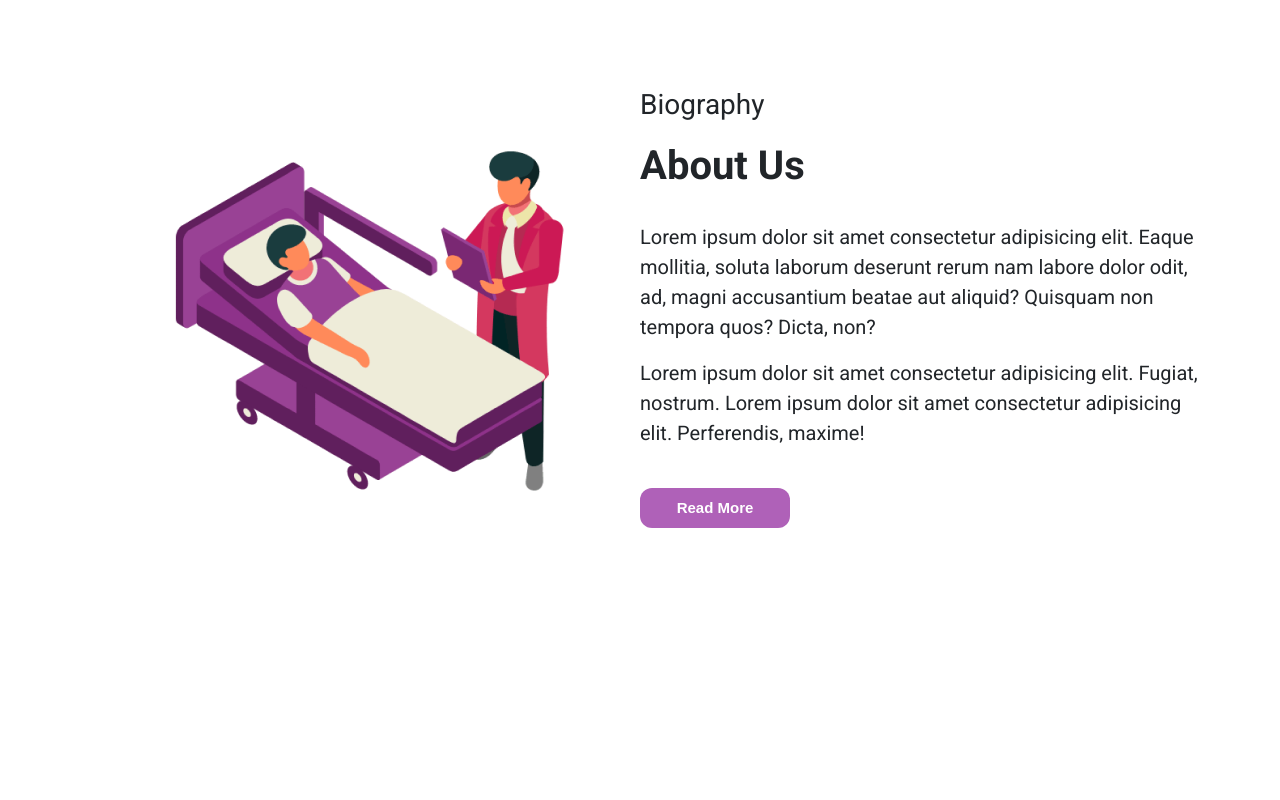
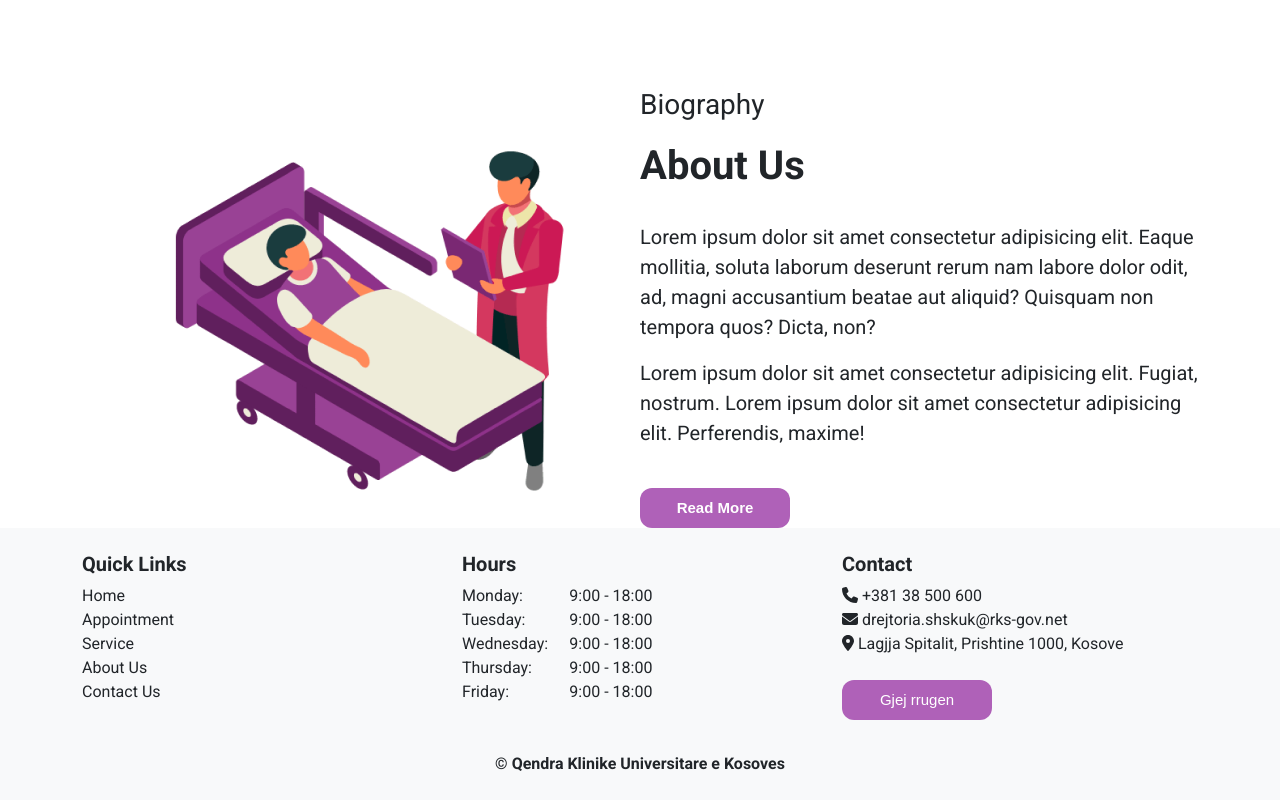
Before and after one commit to Juba1r/Medical-website-by-React-Bootstrap, a React (Vite) app in the folder @latest/: page / in a window 1280 px wide. Shown: the part 627-1427 px from the top of the page. Before the commit the page ends 1160 px from the top, so only its background shows below. Built offline with nearby package versions, Linux system fonts and the light colour scheme.

Commit message:
footer added

```diff
--- a/@latest/package.json
+++ b/@latest/package.json
@@ -10,6 +10,8 @@
     "preview": "vite preview"
   },
   "dependencies": {
+    "@fortawesome/free-solid-svg-icons": "^6.6.0",
+    "@fortawesome/react-fontawesome": "^0.2.2",
     "bootstrap": "^5.3.3",
     "bootstrap-icons": "^1.11.3",
     "react": "^18.3.1",
--- a/@latest/src/App.jsx
+++ b/@latest/src/App.jsx
@@ -1,12 +1,14 @@
 import "./App.css";
 import Navbar from "./components/Navbar/navbar";
 import Home from "./components/Home/home";
+import Footer from "./components/Footer/footer";
 
 function App() {
   return (
     <>
       <Navbar />
       <Home />
+      <Footer />
     </>
   );
 }
--- /dev/null
+++ b/@latest/src/components/Footer/footer.jsx
@@ -0,0 +1,105 @@
+import "./footer.css";
+import { Container, Row, Col } from "react-bootstrap";
+import "bootstrap/dist/css/bootstrap.min.css";
+import { FontAwesomeIcon } from "@fortawesome/react-fontawesome";
+import {
+  faPhone,
+  faEnvelope,
+  faMapMarkerAlt,
+} from "@fortawesome/free-solid-svg-icons";
+
+const Footer = () => {
+  return (
+    <footer className="bg-light text-dark py-4">
+      <Container className="">
+        <Row className="text-center text-md-start">
+          {/* Quick Links */}
+          <Col md={4} className="mb-3">
+            <h5 className="fw-bold">Quick Links</h5>
+            <ul className="list-unstyled">
+              <li>
+                <a href="#" className="text-dark text-decoration-none">
+                  Home
+                </a>
+              </li>
+              <li>
+                <a href="#" className="text-dark text-decoration-none">
+                  Appointment
+                </a>
+              </li>
+              <li>
+                <a href="#" className="text-dark text-decoration-none">
+                  Service
+                </a>
+              </li>
+              <li>
+                <a href="#" className="text-dark text-decoration-none">
+                  About Us
+                </a>
+              </li>
+              <li>
+                <a href="#" className="text-dark text-decoration-none">
+                  Contact Us
+                </a>
+              </li>
+            </ul>
+          </Col>
+
+          {/* Hours */}
+          <Col md={4} className="mb-3">
+            <h5 className="fw-bold">Hours</h5>
+            <div className="d-flex">
+              <ul className="list-unstyled col-md-2">
+                <li>Monday:</li>
+                <li>Tuesday:</li>
+                <li>Wednesday:</li>
+                <li>Thursday:</li>
+                <li>Friday:</li>
+              </ul>
+              <ul className="list-unstyled g-col-md-2 ms-5">
+                <li>9:00 - 18:00</li>
+                <li>9:00 - 18:00</li>
+                <li>9:00 - 18:00</li>
+                <li>9:00 - 18:00</li>
+                <li>9:00 - 18:00</li>
+              </ul>
+            </div>
+          </Col>
+
+          {/* Contact Info */}
+          <Col md={4} className="mb-3">
+            <h5 className="fw-bold">Contact</h5>
+            <ul className="list-unstyled">
+              <li>
+                <FontAwesomeIcon icon={faPhone} /> +381 38 500 600
+              </li>
+              <li>
+                <FontAwesomeIcon icon={faEnvelope} />{" "}
+                <a
+                  href="mailto:drejtoria.shskuk@rks-gov.net"
+                  className="text-dark text-decoration-none"
+                >
+                  drejtoria.shskuk@rks-gov.net
+                </a>
+              </li>
+              <li>
+                <FontAwesomeIcon icon={faMapMarkerAlt} /> Lagjja Spitalit,
+                Prishtine 1000, Kosove
+              </li>
+            </ul>
+            <button className="mt-2 btn-reg">Gjej rrugen</button>
+          </Col>
+        </Row>
+
+        {/* Footer Bottom */}
+        <Row className="mt-3">
+          <Col className="text-center">
+            <p className="mb-0 fw-bold">&copy; Qendra Klinike Universitare e Kosoves</p>
+          </Col>
+        </Row>
+      </Container>
+    </footer>
+  );
+};
+
+export default Footer;
```
Also changed, not shown: @latest/src/components/Footer/footer.css (added), 1 other file (tests, documents, lock files or other folders).
